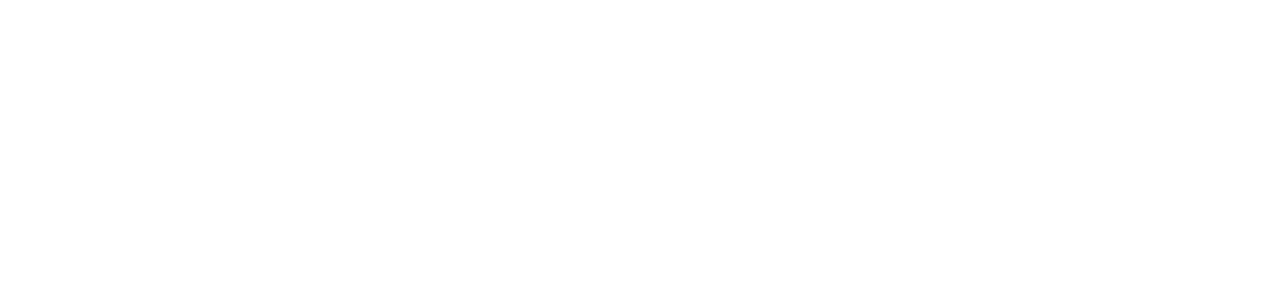
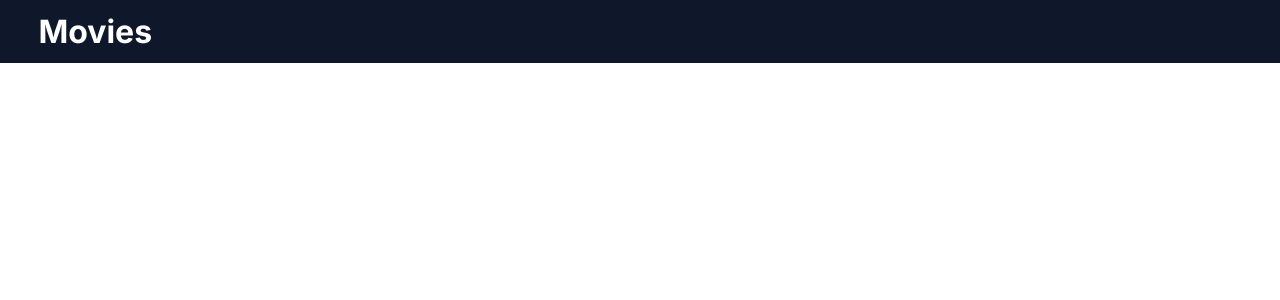
Before and after one commit to gablsl/cinemark, a Next.js app: page / in a window 1280 px wide. Shown: the top 300 px of the page. Built offline with nearby package versions, Linux system fonts and the light colour scheme.

Commit message:
feat: creating and styling header component

```diff
--- a/src/app/layout.tsx
+++ b/src/app/layout.tsx
@@ -1,3 +1,4 @@
+import { Header } from '@/components/header';
 import { Providers } from '@/libs/Providers';
 import type { Metadata } from 'next';
 import { Inter } from 'next/font/google';
@@ -17,7 +18,10 @@
   return (
     <html lang='en'>
       <Providers>
-        <body className={inter.className}>{children}</body>
+        <body className={inter.className}>
+          <Header />
+          {children}
+        </body>
       </Providers>
     </html>
   );
--- /dev/null
+++ b/src/components/header/index.tsx
@@ -0,0 +1,11 @@
+'use client';
+
+import { HeaderContainer } from './styles';
+
+export function Header() {
+  return (
+    <HeaderContainer>
+      <h1>Movies</h1>
+    </HeaderContainer>
+  );
+}
--- /dev/null
+++ b/src/components/header/styles.ts
@@ -0,0 +1,10 @@
+import styled from 'styled-components';
+
+export const HeaderContainer = styled.header`
+  background: #0f172a;
+  padding: 12px 3%;
+
+  h1 {
+    color: #ffffff;
+  }
+`;
```
